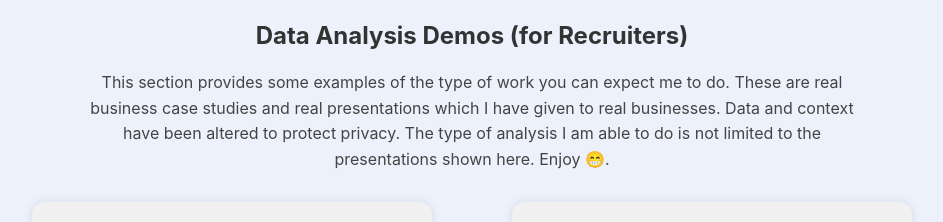
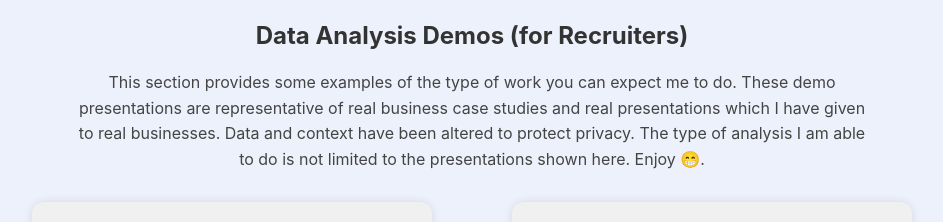
Before and after one commit to HarrisonKeyser/fun, a React (Create React App) app in the folder progress-bar-app/: page /#/ in a window 1280 px wide. Shown: the part 1235-1457 px from the top of the page, without its empty margins (168-1111 px from the left). Built offline with nearby package versions, Linux system fonts and the light colour scheme.

Commit message:
slight wording update on homepage

```diff
--- a/progress-bar-app/src/HomePage.js
+++ b/progress-bar-app/src/HomePage.js
@@ -53,7 +53,7 @@ function HomePage() {
         <section className="homepage-section">
           <h2 className="section-title">Data Analysis Demos (for Recruiters)</h2>
           <p className="recruiter-blurb">
-            This section provides some examples of the type of work you can expect me to do. These are real business case studies and real presentations which I have given to real businesses. Data and context have been altered to protect privacy. The type of analysis I am able to do is not limited to the presentations shown here. Enjoy 😁.
+            This section provides some examples of the type of work you can expect me to do. These demo presentations are representative of real business case studies and real presentations which I have given to real businesses. Data and context have been altered to protect privacy. The type of analysis I am able to do is not limited to the presentations shown here. Enjoy 😁.
           </p>
           <div className="nav-container">
             <div className="nav-item">
```
